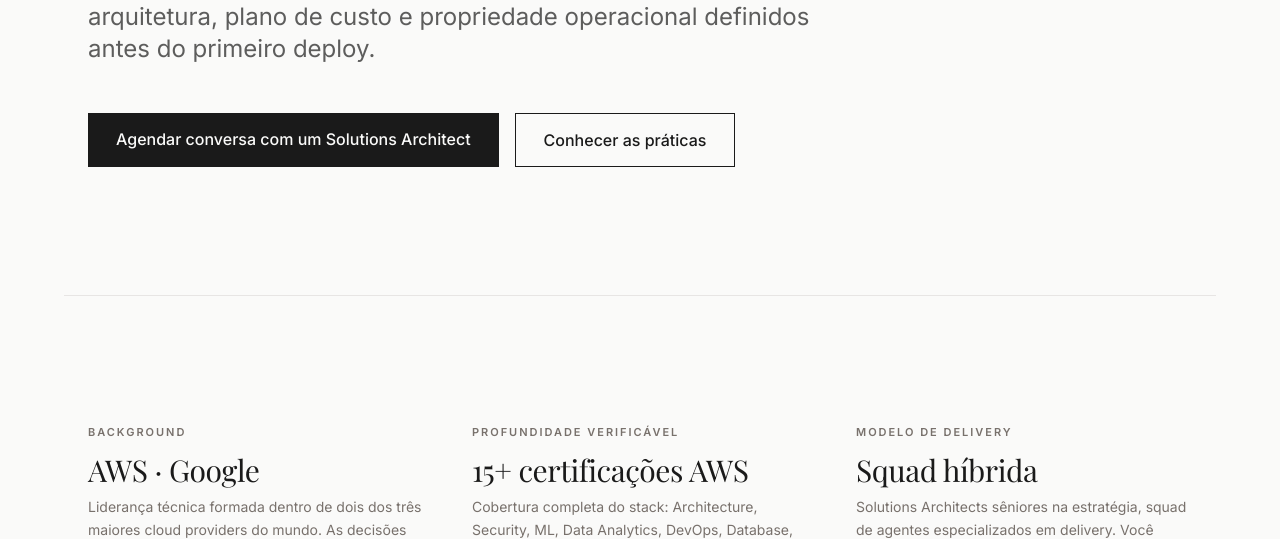
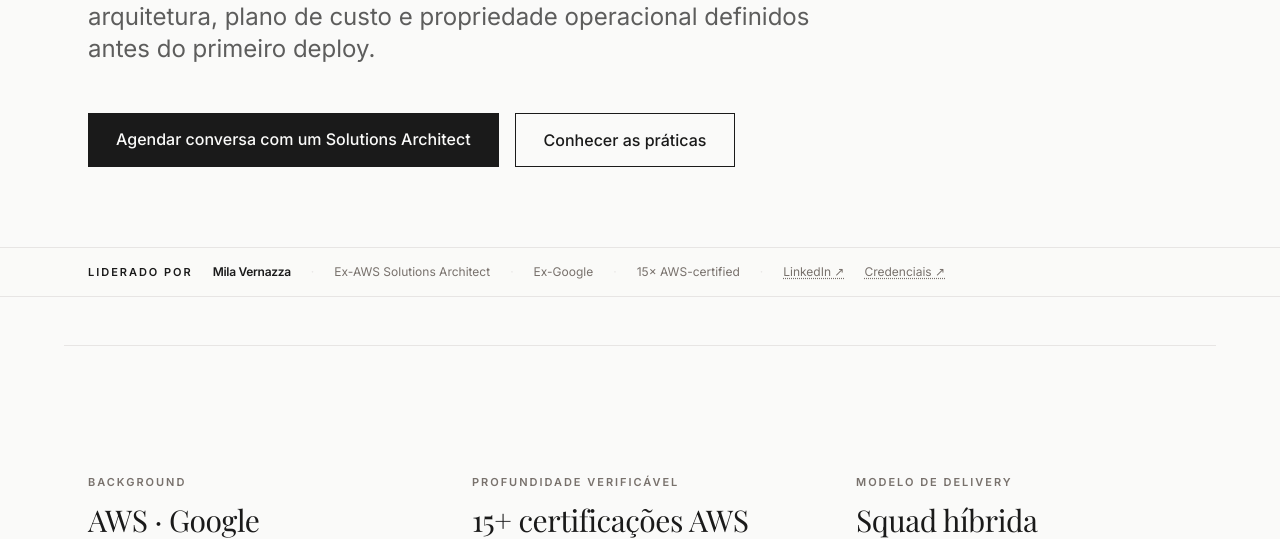
Before and after one commit to milavernazza/anuvia-lp, a FastAPI app: page / in a window 1280 px wide. Shown: the part 497-1036 px from the top of the page. Run offline with FastAPI, Linux system fonts and the light colour scheme; parts of the project's set-up code (start-up, migrations or seed data) failed here and were passed over; some libraries are stand-ins or nearby versions.

Commit message:
Authority strip on every page (Mila Vernazza · Ex-AWS · Ex-Google · 15× AWS-certified)

```diff
--- /dev/null
+++ b/templates/_authority_strip.html
@@ -0,0 +1,19 @@
+{# Authority anchor strip — surfaces credentials at the top of every page.
+   Visible immediately after hero. Removes "AI-generated firm" perception by
+   anchoring the reader on real, verifiable credentials. #}
+
+<div class="border-y border-rule bg-paper/60">
+  <div class="max-w-6xl mx-auto px-6 py-4 flex flex-wrap items-center gap-x-5 gap-y-2 text-xs">
+    <span class="eyebrow text-ink">{% if lang == 'en' %}Led by{% else %}Liderado por{% endif %}</span>
+    <span class="font-semibold text-ink tracking-tight">Mila Vernazza</span>
+    <span class="text-rule">·</span>
+    <span class="text-subtle">{% if lang == 'en' %}Ex-AWS Solutions Architect{% else %}Ex-AWS Solutions Architect{% endif %}</span>
+    <span class="text-rule">·</span>
+    <span class="text-subtle">Ex-Google</span>
+    <span class="text-rule">·</span>
+    <span class="text-subtle">15× AWS-certified</span>
+    <span class="text-rule">·</span>
+    <a href="https://www.linkedin.com/in/milavernazza" target="_blank" rel="noopener" class="text-subtle hover:text-ink underline decoration-dotted underline-offset-2">LinkedIn ↗</a>
+    <a href="https://www.credly.com/users/milavernazza" target="_blank" rel="noopener" class="text-subtle hover:text-ink underline decoration-dotted underline-offset-2">{% if lang == 'en' %}Credentials ↗{% else %}Credenciais ↗{% endif %}</a>
+  </div>
+</div>
--- a/templates/about.html
+++ b/templates/about.html
@@ -15,6 +15,8 @@
   </h1>
   {% endif %}
 </section>
+{% include "_authority_strip.html" %}
+
 
 <div class="rule max-w-4xl mx-auto px-6"></div>
 
--- a/templates/ai_readiness.html
+++ b/templates/ai_readiness.html
@@ -23,6 +23,8 @@
   <p class="text-sm text-subtle mb-12">2-3 semanas · R$ 25-40k · use case inventory + ROI estimado + roadmap 12 meses</p>
   {% endif %}
 </section>
+{% include "_authority_strip.html" %}
+
 
 <div class="rule max-w-5xl mx-auto px-6"></div>
 
--- a/templates/aws_well_architected.html
+++ b/templates/aws_well_architected.html
@@ -23,6 +23,8 @@
   <p class="text-sm text-subtle mb-12">3-5 semanas · R$ 30-50k · Relatório executivo + remediation roadmap</p>
   {% endif %}
 </section>
+{% include "_authority_strip.html" %}
+
 
 <div class="rule max-w-5xl mx-auto px-6"></div>
 
--- a/templates/cases.html
+++ b/templates/cases.html
@@ -21,6 +21,8 @@
   </p>
   {% endif %}
 </section>
+{% include "_authority_strip.html" %}
+
 
 <div class="rule max-w-5xl mx-auto px-6"></div>
 
--- a/templates/contact.html
+++ b/templates/contact.html
@@ -21,6 +21,8 @@
   </p>
   {% endif %}
 </section>
+{% include "_authority_strip.html" %}
+
 
 <div class="rule max-w-5xl mx-auto px-6"></div>
 
--- a/templates/devops_maturity.html
+++ b/templates/devops_maturity.html
@@ -23,6 +23,8 @@
   <p class="text-sm text-subtle mb-12">4 semanas · R$ 35-50k · DORA baseline + gap analysis + 6-month roadmap</p>
   {% endif %}
 </section>
+{% include "_authority_strip.html" %}
+
 
 <div class="rule max-w-5xl mx-auto px-6"></div>
 
--- a/templates/finops_audit.html
+++ b/templates/finops_audit.html
@@ -34,6 +34,8 @@
   </div>
   {% endif %}
 </section>
+{% include "_authority_strip.html" %}
+
 
 <div class="rule max-w-5xl mx-auto px-6"></div>
 
--- a/templates/growth_sales_ops.html
+++ b/templates/growth_sales_ops.html
@@ -23,6 +23,8 @@
   <p class="text-sm text-subtle mb-12">2 semanas · R$ 15-25k · funnel audit + automation map + 90-day plan</p>
   {% endif %}
 </section>
+{% include "_authority_strip.html" %}
+
 
 <div class="rule max-w-5xl mx-auto px-6"></div>
 
--- a/templates/home.html
+++ b/templates/home.html
@@ -29,6 +29,8 @@
   </div>
   {% endif %}
 </section>
+{% include "_authority_strip.html" %}
+
 
 <div class="rule max-w-6xl mx-auto px-6"></div>
 
--- a/templates/practice_ai.html
+++ b/templates/practice_ai.html
@@ -31,6 +31,8 @@
   </div>
   {% endif %}
 </section>
+{% include "_authority_strip.html" %}
+
 
 <div class="rule max-w-6xl mx-auto px-6"></div>
 
--- a/templates/practice_cloud.html
+++ b/templates/practice_cloud.html
@@ -30,6 +30,8 @@
   </div>
   {% endif %}
 </section>
+{% include "_authority_strip.html" %}
+
 
 <div class="rule max-w-6xl mx-auto px-6"></div>
 
--- a/templates/practice_engineering.html
+++ b/templates/practice_engineering.html
@@ -25,6 +25,8 @@
   </div>
   {% endif %}
 </section>
+{% include "_authority_strip.html" %}
+
 
 <div class="rule max-w-6xl mx-auto px-6"></div>
 
--- a/templates/practice_growth.html
+++ b/templates/practice_growth.html
@@ -25,6 +25,8 @@
   </div>
   {% endif %}
 </section>
+{% include "_authority_strip.html" %}
+
 
 <div class="rule max-w-6xl mx-auto px-6"></div>
 
--- a/templates/practice_industry.html
+++ b/templates/practice_industry.html
@@ -17,6 +17,8 @@
   </p>
   {% endif %}
 </section>
+{% include "_authority_strip.html" %}
+
 
 <div class="rule max-w-6xl mx-auto px-6"></div>
 
```
